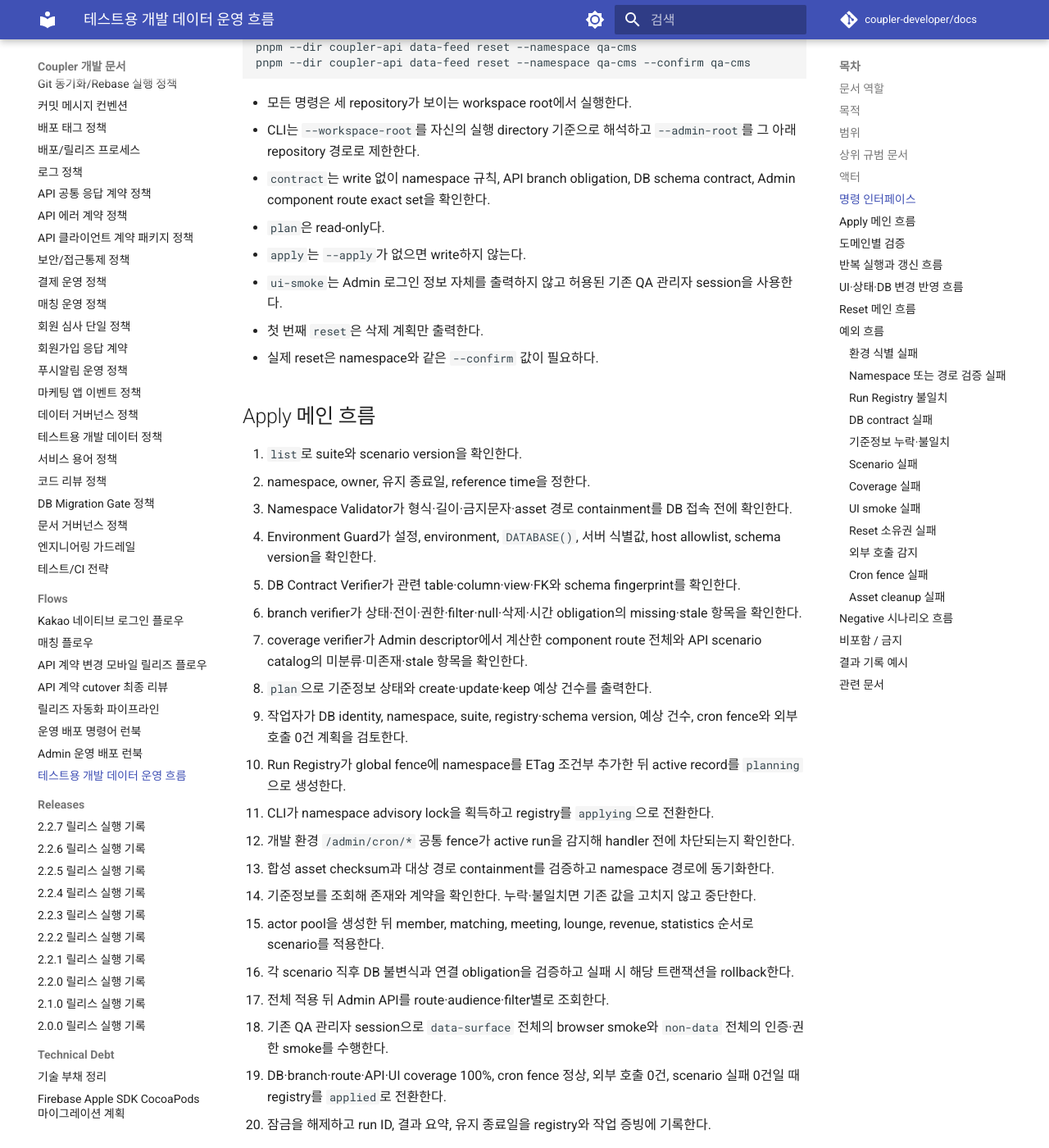
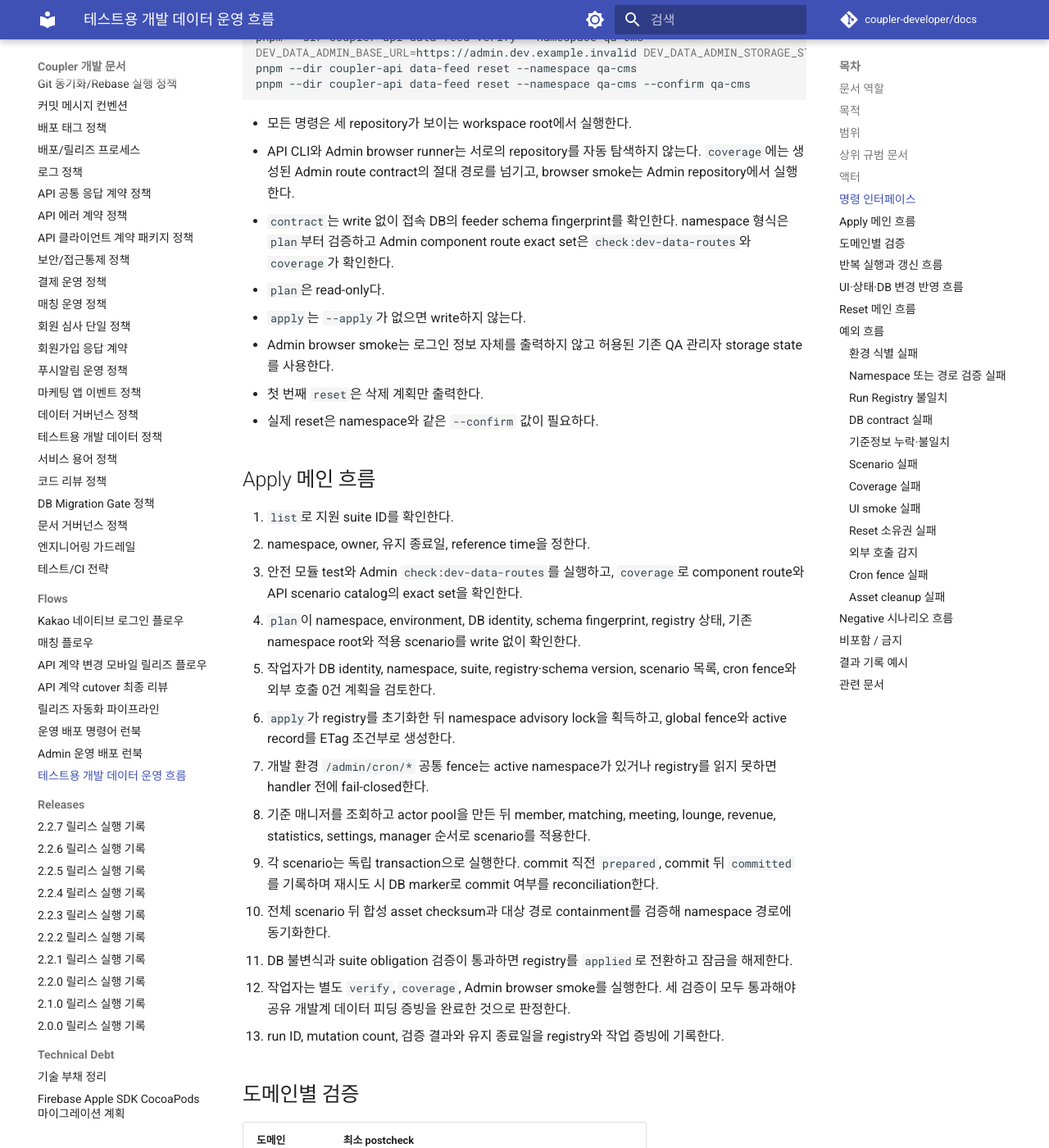
Before and after one commit to coupler-developer/docs, an MkDocs documentation site: the page built from content/flows/cross-project/development-test-data-flow.md, in a window 1280 px wide and 1400 px high, scrolled down 1584 px. Shown: the whole window at 82% size. Built offline with MkDocs 1.6.1 and Material for MkDocs 9.7.7, drawn with Linux system fonts in a browser that asks for light colours; comment, search, counter and statistics services are not loaded; some of the changed text lies outside the part shown.

Commit message:
docs: 개발 데이터 실행 계약 현행화

````diff
--- a/content/architecture/development-test-data-system.md
+++ b/content/architecture/development-test-data-system.md
@@ -7,7 +7,7 @@
 - 충돌 시 우선 문서: [테스트용 개발 데이터 정책](../policy/development-test-data-policy.md)
 - 기준 성격: `to-be`
 
-현재 `coupler-api`에는 이 문서의 전체 생성 엔진과 관리자 탭 coverage 검증이 구현되어 있지 않다. 구현 잔여 범위는 [기술 부채 정리](../technical-debt/technical-debt.md)의 `테스트용 개발 데이터 시스템 미구현` 항목에서 추적한다.
+`coupler-api`의 생성 엔진·DB verifier와 `coupler-admin-web`의 관리자 route coverage·기본 browser smoke는 구현됐다. 이 문서는 route별 audience·filter·API 기대 결과까지 연결하는 목표 구조도 함께 정의한다. 공유 개발계 live 검증과 고도화 잔여 범위는 [기술 부채 정리](../technical-debt/technical-debt.md)의 `테스트용 개발 데이터 운영 검증·고도화 미완료` 항목에서 추적한다.
 
 ## 목적
 
@@ -419,11 +419,11 @@ coverage entry는 다음 축을 가진다.
 
 ## Apply와 reset 모델
 
-- `plan`은 변경 없이 create·update·keep·delete 예상 건수와 검증 계획을 계산한다.
+- `plan`은 변경 없이 DB identity, schema fingerprint, registry 상태, 기존 namespace root, 적용 scenario와 외부 write 0건을 출력한다. 실제 생성 건수는 apply의 mutation counter로 기록한다.
 - `apply`는 기준정보 검증 뒤 의존성 순서로 scenario를 실행한다.
-- 기존 namespace의 동일 version은 유지하고, version이 다르면 소유권 검증 후 해당 scenario만 교체한다.
+- 같은 owner·suite·catalog/schema version·reference time의 기존 namespace는 prepared 상태를 reconciliation하고 완료 scenario를 유지한다. 이 식별 계약이 하나라도 다르면 reset 후 새 namespace run으로 다시 적용한다.
 - `reset`은 registry를 `resetting`으로 조건부 전환하고 namespace lock을 획득한 뒤 시작한다.
-- DB child·root 삭제와 DB 잔존 검증은 하나의 트랜잭션에서 수행하며 실패 시 전부 rollback하고 registry를 이전 상태로 되돌린다.
+- DB child·root 삭제와 DB 잔존 검증은 하나의 트랜잭션에서 수행하며 실패 시 전부 rollback하고 registry를 `failed`로 남겨 fence를 유지한다.
 - DB commit 뒤 namespace asset을 삭제한다. asset 삭제는 같은 key에 반복 실행해도 성공하는 idempotent 작업이어야 한다.
 - asset 삭제가 실패하면 registry를 `cleanup_failed`로 기록하고 cron fence를 유지한다. 같은 reset 명령은 DB 0건을 확인한 뒤 asset 정리부터 안전하게 재시도한다.
 - DB·asset 잔존 0건을 확인한 뒤에만 active record를 history로 이동하고 `cleaned`로 종료한다.
--- a/content/flows/cross-project/development-test-data-flow.md
+++ b/content/flows/cross-project/development-test-data-flow.md
@@ -5,9 +5,9 @@
 - 역할: `시나리오`
 - 문서 종류: `flow`
 - 충돌 시 우선 문서: [테스트용 개발 데이터 정책](../../policy/development-test-data-policy.md)
-- 기준 성격: `to-be`
+- 기준 성격: `as-is`
 
-현재 명령은 목표 인터페이스다. 구현 완료 전에는 수동 SQL로 이 흐름을 대체하지 않는다. 구현 잔여 범위는 [기술 부채 정리](../../technical-debt/technical-debt.md)의 `테스트용 개발 데이터 시스템 미구현` 항목에서 추적한다.
+현재 CLI·정적 coverage·브라우저 smoke의 실제 실행 경계를 설명한다. 공유 개발계 배포와 live apply/reset 증빙 잔여 범위는 [기술 부채 정리](../../technical-debt/technical-debt.md)의 `테스트용 개발 데이터 운영 검증·고도화 미완료` 항목에서 추적한다.
 
 ## 목적
 
@@ -40,47 +40,40 @@
 
 ```bash
 pnpm --dir coupler-api data-feed list
-pnpm --dir coupler-api data-feed contract --workspace-root .. --admin-root coupler-admin-web
+pnpm --dir coupler-api data-feed contract
+pnpm --dir coupler-api data-feed coverage --route-contract /absolute/path/to/coupler-admin-web/src/config/dev-data-route-contract.json
 pnpm --dir coupler-api data-feed plan cms-all --namespace qa-cms --at 2026-07-14T10:00:00+09:00
-pnpm --dir coupler-api data-feed apply cms-all --namespace qa-cms --at 2026-07-14T10:00:00+09:00 --apply
-pnpm --dir coupler-api data-feed verify cms-all --namespace qa-cms --at 2026-07-14T10:00:00+09:00
-pnpm --dir coupler-api data-feed coverage --namespace qa-cms --workspace-root .. --admin-root coupler-admin-web
-pnpm --dir coupler-api data-feed ui-smoke --namespace qa-cms --workspace-root .. --admin-root coupler-admin-web
+pnpm --dir coupler-api data-feed apply cms-all --namespace qa-cms --owner qa-owner --at 2026-07-14T10:00:00+09:00 --expires-at 2026-07-21T10:00:00+09:00 --apply
+pnpm --dir coupler-api data-feed verify --namespace qa-cms
+DEV_DATA_ADMIN_BASE_URL=https://admin.dev.example.invalid DEV_DATA_ADMIN_STORAGE_STATE=/absolute/path/to/storage-state.json DEV_DATA_MEMBER_ID=123 yarn --cwd /absolute/path/to/coupler-admin-web test:dev-data-ui
 pnpm --dir coupler-api data-feed reset --namespace qa-cms
 pnpm --dir coupler-api data-feed reset --namespace qa-cms --confirm qa-cms
 ```
 
 - 모든 명령은 세 repository가 보이는 workspace root에서 실행한다.
-- CLI는 `--workspace-root`를 자신의 실행 directory 기준으로 해석하고 `--admin-root`를 그 아래 repository 경로로 제한한다.
-- `contract`는 write 없이 namespace 규칙, API branch obligation, DB schema contract, Admin component route exact set을 확인한다.
+- API CLI와 Admin browser runner는 서로의 repository를 자동 탐색하지 않는다. `coverage`에는 생성된 Admin route contract의 절대 경로를 넘기고, browser smoke는 Admin repository에서 실행한다.
+- `contract`는 write 없이 접속 DB의 feeder schema fingerprint를 확인한다. namespace 형식은 `plan`부터 검증하고 Admin component route exact set은 `check:dev-data-routes`와 `coverage`가 확인한다.
 - `plan`은 read-only다.
 - `apply`는 `--apply`가 없으면 write하지 않는다.
-- `ui-smoke`는 Admin 로그인 정보 자체를 출력하지 않고 허용된 기존 QA 관리자 session을 사용한다.
+- Admin browser smoke는 로그인 정보 자체를 출력하지 않고 허용된 기존 QA 관리자 storage state를 사용한다.
 - 첫 번째 `reset`은 삭제 계획만 출력한다.
 - 실제 reset은 namespace와 같은 `--confirm` 값이 필요하다.
 
 ## Apply 메인 흐름
 
-1. `list`로 suite와 scenario version을 확인한다.
+1. `list`로 지원 suite ID를 확인한다.
 2. namespace, owner, 유지 종료일, reference time을 정한다.
-3. Namespace Validator가 형식·길이·금지문자·asset 경로 containment를 DB 접속 전에 확인한다.
-4. Environment Guard가 설정, environment, `DATABASE()`, 서버 식별값, host allowlist, schema version을 확인한다.
-5. DB Contract Verifier가 관련 table·column·view·FK와 schema fingerprint를 확인한다.
-6. branch verifier가 상태·전이·권한·filter·null·삭제·시간 obligation의 missing·stale 항목을 확인한다.
-7. coverage verifier가 Admin descriptor에서 계산한 component route 전체와 API scenario catalog의 미분류·미존재·stale 항목을 확인한다.
-8. `plan`으로 기준정보 상태와 create·update·keep 예상 건수를 출력한다.
-9. 작업자가 DB identity, namespace, suite, registry·schema version, 예상 건수, cron fence와 외부 호출 0건 계획을 검토한다.
-10. Run Registry가 global fence에 namespace를 ETag 조건부 추가한 뒤 active record를 `planning`으로 생성한다.
-11. CLI가 namespace advisory lock을 획득하고 registry를 `applying`으로 전환한다.
-12. 개발 환경 `/admin/cron/*` 공통 fence가 active run을 감지해 handler 전에 차단되는지 확인한다.
-13. 합성 asset checksum과 대상 경로 containment를 검증하고 namespace 경로에 동기화한다.
-14. 기준정보를 조회해 존재와 계약을 확인한다. 누락·불일치면 기존 값을 고치지 않고 중단한다.
-15. actor pool을 생성한 뒤 member, matching, meeting, lounge, revenue, statistics 순서로 scenario를 적용한다.
-16. 각 scenario 직후 DB 불변식과 연결 obligation을 검증하고 실패 시 해당 트랜잭션을 rollback한다.
-17. 전체 적용 뒤 Admin API를 route·audience·filter별로 조회한다.
-18. 기존 QA 관리자 session으로 `data-surface` 전체의 browser smoke와 `non-data` 전체의 인증·권한 smoke를 수행한다.
-19. DB·branch·route·API·UI coverage 100%, cron fence 정상, 외부 호출 0건, scenario 실패 0건일 때 registry를 `applied`로 전환한다.
-20. 잠금을 해제하고 run ID, 결과 요약, 유지 종료일을 registry와 작업 증빙에 기록한다.
+3. 안전 모듈 test와 Admin `check:dev-data-routes`를 실행하고, `coverage`로 component route와 API scenario catalog의 exact set을 확인한다.
+4. `plan`이 namespace, environment, DB identity, schema fingerprint, registry 상태, 기존 namespace root와 적용 scenario를 write 없이 확인한다.
+5. 작업자가 DB identity, namespace, suite, registry·schema version, scenario 목록, cron fence와 외부 호출 0건 계획을 검토한다.
+6. `apply`가 registry를 초기화한 뒤 namespace advisory lock을 획득하고, global fence와 active record를 ETag 조건부로 생성한다.
+7. 개발 환경 `/admin/cron/*` 공통 fence는 active namespace가 있거나 registry를 읽지 못하면 handler 전에 fail-closed한다.
+8. 기준 매니저를 조회하고 actor pool을 만든 뒤 member, matching, meeting, lounge, revenue, statistics, settings, manager 순서로 scenario를 적용한다.
+9. 각 scenario는 독립 transaction으로 실행한다. commit 직전 `prepared`, commit 뒤 `committed`를 기록하며 재시도 시 DB marker로 commit 여부를 reconciliation한다.
+10. 전체 scenario 뒤 합성 asset checksum과 대상 경로 containment를 검증해 namespace 경로에 동기화한다.
+11. DB 불변식과 suite obligation 검증이 통과하면 registry를 `applied`로 전환하고 잠금을 해제한다.
+12. 작업자는 별도 `verify`, `coverage`, Admin browser smoke를 실행한다. 세 검증이 모두 통과해야 공유 개발계 데이터 피딩 증빙을 완료한 것으로 판정한다.
+13. run ID, mutation count, 검증 결과와 유지 종료일을 registry와 작업 증빙에 기록한다.
 
 ## 도메인별 검증
 
@@ -120,14 +113,14 @@ pnpm --dir coupler-api data-feed reset --namespace qa-cms --confirm qa-cms
 ## Reset 메인 흐름
 
 1. Run Registry의 namespace, owner, active ETag와 DB root를 reconciliation한다.
-2. read-only reset plan으로 root, child, asset 삭제 예상 건수와 FK 순서를 출력한다.
+2. read-only reset plan으로 적용 scenario와 명시적으로 추적한 root row reference를 출력한다.
 3. namespace 밖 row 또는 소유권을 증명할 수 없는 row가 포함되면 중단한다.
 4. 작업자가 삭제 계획을 검토하고 namespace와 같은 `--confirm` 값을 입력한다.
 5. CLI가 namespace 잠금을 획득하고 registry를 `resetting`으로 조건부 전환한다.
 6. DB 트랜잭션을 시작하고 신고·로그·원장·관계 child를 FK-safe 순서로 삭제한다.
 7. 도메인 root와 마지막 actor root를 삭제한다.
 8. 같은 트랜잭션에서 root 0건, child orphan 0건, 다른 namespace와 기준정보 무변경을 검증한다.
-9. 검증이 하나라도 실패하면 DB 전체를 rollback하고 registry를 이전 상태로 되돌린다.
+9. 검증이 하나라도 실패하면 DB 전체를 rollback하고 registry를 `failed`로 남겨 fence를 유지한다.
 10. DB 검증이 통과하면 commit한 뒤 namespace media를 idempotent하게 삭제한다. 공용 asset과 기준정보는 유지한다.
 11. asset 삭제 실패 시 registry를 `cleanup_failed`로 남기고 cron fence를 유지하며, 재실행은 DB 0건 확인 후 asset 단계부터 시작한다.
 12. DB·asset 잔존 0건이면 active record를 history로 이동해 `cleaned`로 종료한다.
--- a/content/technical-debt/technical-debt.md
+++ b/content/technical-debt/technical-debt.md
@@ -694,15 +694,15 @@
 
 ---
 
-## 26) 테스트용 개발 데이터 시스템 미구현 `P1` `L`
+## 26) 테스트용 개발 데이터 운영 검증·고도화 미완료 `P1` `M`
 
 현상
 
-- [테스트용 개발 데이터 정책](../policy/development-test-data-policy.md)과 [테스트용 개발 데이터 시스템](../architecture/development-test-data-system.md)은 목표 기준을 정의하지만, `coupler-api/tools/dev-data` 생성 엔진은 아직 없다.
-- 회원·매칭·기존 그룹미팅·라운지·결제·매출·통계 데이터를 같은 namespace로 반복 생성·검증·초기화하는 catalog와 suite가 없다.
-- `coupler-admin-web` 실제 component route 전체와 scenario ID를 연결하는 coverage descriptor, stale route 차단, 전체 데이터 화면 browser smoke가 없다. 2026-07-14 기준선은 54개 route와 52개 데이터 화면이다.
-- namespace 입력·경로 containment, 공유 Run Registry, DB contract fingerprint, cron fence가 없다.
-- 운영 DB 차단, 외부 알림·결제 호출 0건, 트랜잭션 기반 reset, orphan·asset 잔존 0건을 자동 검증하는 도구가 없다.
+- `coupler-api/tools/dev-data` 생성 엔진과 `coupler-admin-web` route coverage·browser smoke는 구현됐고 로컬 품질 gate를 통과했다.
+- 2026-07-14 기준선은 54개 component route, 52개 데이터 화면, 2개 non-data 화면이며 API·Admin catalog exact set이 일치한다.
+- 실제 공유 개발계에는 같은 배포의 API와 feeder가 읽는 비공개 `DEV_DATA_REGISTRY_DIR`, cron fence, apply enable 설정을 아직 배포·검증하지 않았다.
+- 공유 개발계 `cms-all` apply·verify와 인증된 Admin 52개 데이터 화면 browser smoke, 유지 기간 뒤 reset 증빙이 아직 없다.
+- 현재 Admin route contract는 route·suite·scenario·가시성 설명을 연결하지만 audience·주요 filter·API별 기대 row를 구조화하지 않는다. browser smoke도 non-empty 화면과 실패 API를 확인하는 기본 단계이며 `non-data` 2개 route의 인증·권한 smoke는 아직 없다.
 
 영향
 
@@ -714,14 +714,10 @@
 
 액션 후보
 
-- `coupler-api/tools/dev-data`에 환경·namespace guard, Run Registry, cron fence, DB contract, branch obligation, scenario·suite catalog, domain builder, DB/API verifier, asset sync, reset을 구현한다.
-- `member-all`, `matching-all`, `meeting-all`, `lounge-all`, `revenue-all`, `statistics-all`, `settings-all`, `manager-all`, `cms-all` suite와 canonical scenario를 구현한다.
-- 서버 상태 type의 exhaustive map과 policy interaction의 pairwise·명시 조합으로 missing·stale branch를 차단한다.
-- 안전 모듈 branch 100%와 DB·registry·lock·transaction·asset dependency fault-injection test를 추가한다.
-- `coupler-admin-web`에 stable route ID, 실제 component route exact classification, API verifier, 전체 데이터 화면 Playwright smoke를 추가한다. 초기 구현은 54개 route·52개 데이터 화면·2개 `non-data` 기준선에서 시작한다.
-- feeder 관련 table·column·view·FK 계약과 reset plan fingerprint를 migration gate에 연결한다.
-- API `tools`와 Admin `e2e`를 각 repository의 typecheck·lint·format·test 필수 경로에 포함하고 workspace catalog exact-set gate를 추가한다.
-- 공유 개발계에서 contract, dry-run, apply, verify, coverage, UI smoke, reset을 순서대로 검증하고 cron·외부 호출·orphan·namespace asset 잔존 0건을 확인한다.
+- 개발 API와 feeder가 함께 읽는 비공개 공유 filesystem에 Run Registry를 배포하고 development API의 cron fence를 활성화한다.
+- 공유 개발계에서 contract, dry-run, `cms-all` apply, verify, coverage, 인증된 Admin 52개 화면 smoke를 순서대로 검증한다.
+- 유지 기한 동안 cron handler와 외부 알림·결제 호출 0건을 확인하고, 종료 시 reset 후 orphan·namespace asset 0건을 증빙한다.
+- route contract를 audience·filter·API expectation까지 확장하고 데이터 화면의 row·card·상세 연결과 `non-data` 인증·권한을 route별로 검증한다.
 
 완료 기준
 
@@ -736,4 +732,4 @@
 - 운영 DB write와 데이터 유지 기간 cron·외부 알림·결제 호출이 fail-closed로 차단된다.
 - reset DB 삭제·검증이 단일 트랜잭션이고 asset cleanup은 idempotent하게 재시도된다.
 - reset 후 namespace root, child orphan, namespace media가 모두 0건이며 다른 namespace와 기준정보가 유지되고 registry가 `cleaned` history를 남긴다.
-- 구현·검증 완료 후 이 항목을 삭제하고 정책과 아키텍처의 기준 성격을 실제 상태에 맞게 갱신한다.
+- 공유 개발계 apply·UI smoke·reset과 route별 검증 고도화 완료 후 이 항목을 삭제한다.
````
